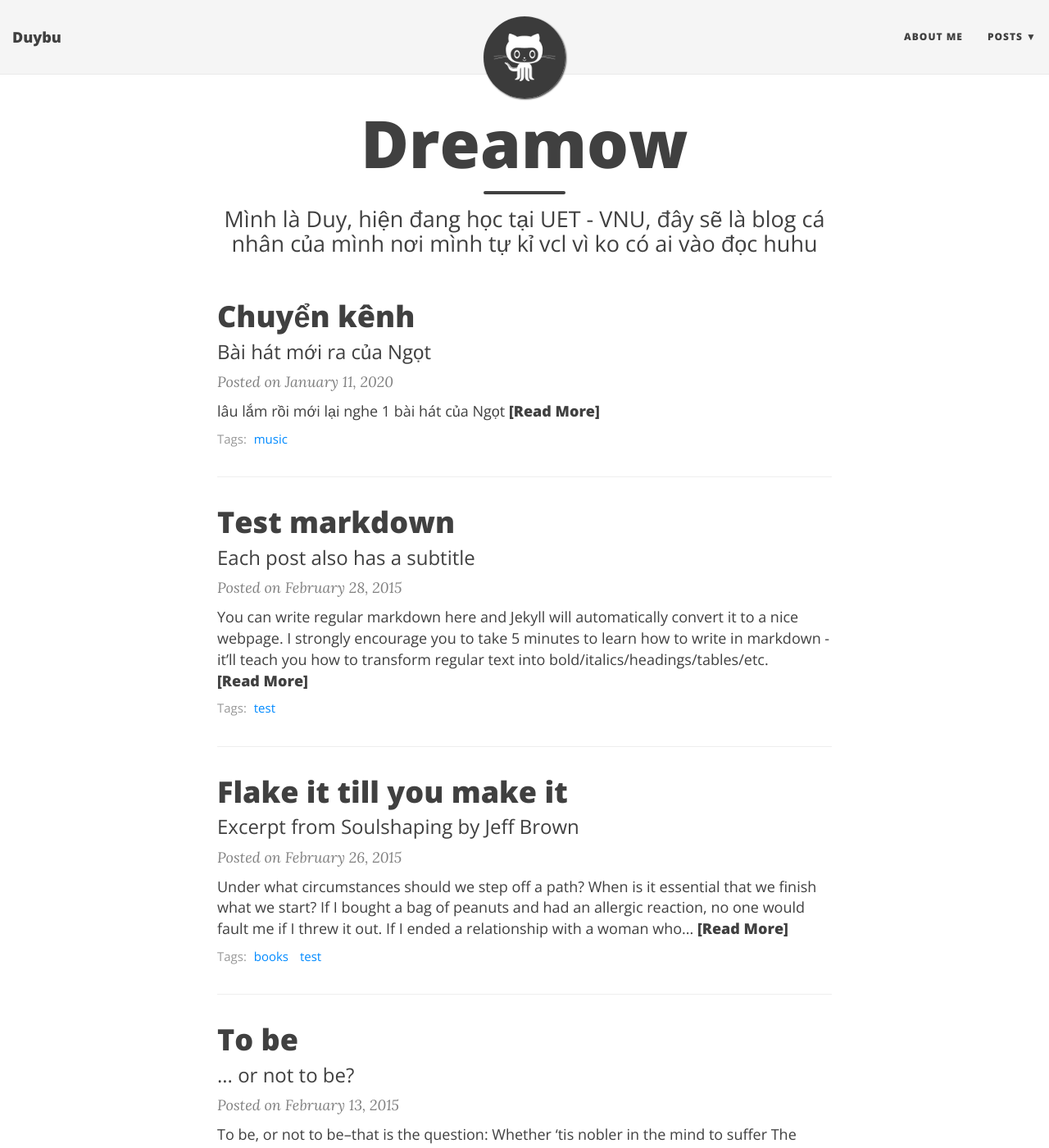
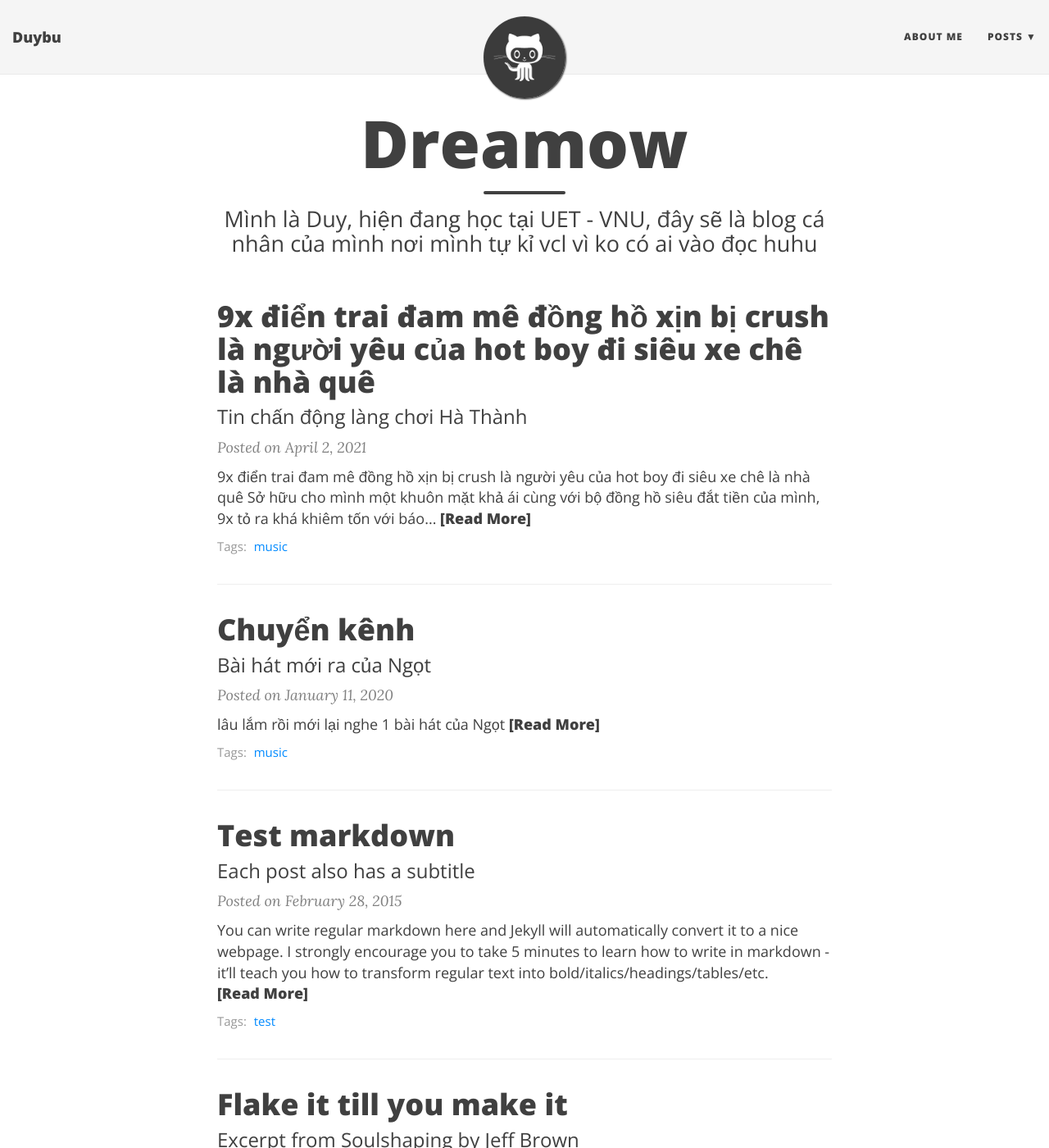
Before and after one commit to dreamow99/dreamow99.github.io, a Jekyll site: the page built from index.html, in a window 1280 px wide and 1400 px high. Shown: the whole window at 82% size. Built offline with Jekyll 4.4.1, drawn with Linux system fonts in a browser that asks for light colours; nearby versions of some CDN libraries; the list of posts is cut into pages by our own code; some of the changed text lies outside the part shown.

Commit message:
update blog

```diff
--- a/404.html
+++ b/404.html
@@ -5,8 +5,8 @@ permalink: /404.html
 ---
 
 <div class="text-center">
-  <h1>Whoops, this page doesn't exist.</h1>
-  <h1>Move along. (404 error)</h1>
+  <h1>Ơ đi đâu đấyyyyyyy</h1>
+  <h1>Quay lại đi =))) (404 error)</h1>
   <br/>
 
   <img src="{{ 'img/404-southpark.jpg' | relative_url }}" />
--- /dev/null
+++ b/_posts/2021-04-02-kim-ha.md
@@ -0,0 +1,14 @@
+---
+layout: post
+title: 9x điển trai đam mê đồng hồ xịn bị crush là người yêu của hot boy đi siêu xe chê là nhà quê
+subtitle: Tin chấn động làng chơi Hà Thành
+tags: [music]
+comments: true
+---
+# 9x điển trai đam mê đồng hồ xịn bị crush là người yêu của hot boy đi siêu xe chê là nhà quê
+Sở hữu cho mình một khuôn mặt khả ái cùng với bộ đồng hồ siêu đắt tiền của mình, 9x tỏ ra khá khiêm tốn với báo giới:
+"Mình thực ra cũng không quen biết gì Lynk Lee, nhưng cũng may mắn là có cơ duyên với việc sưu tầm đồng hồ, nếu để nói tự hào nhất có lẽ là lần thầy giáo mình trầm trồ trước con đồng hồ phake mà mình đeo khi đi học."
+Có lẽ ai là dân chơi Hưng Yên cũng sẽ biết mặt anh, nổi tiếng với vẻ ngoài điển trai và gu ăn mặc chất chơi người dơi của mình, Lê Kim Hà hiện nay đang thành công với công việc giáo viên dạy IELTS.
+"Thực ra mình đến với cái nghề này cũng là cái duyên, chứ mình vẫn yêu nhất là đồng hồ." - Hà nói.
+Là mơ ước của hàng ngàn cô gái, tuy nhiên Hà lại là một chàng trai sắt son với mối tình mà anh mãi không quên, chia sẻ trước phóng viên của chúng tôi, Hà xúc động:
+"Con đỉ chó đó, nó cậy nó có người yêu lương chăm triệu mà nó chê tôi là nhà quê, tôi đảm bảo với mọi người người yêu nó bán nó sang Trung Quốc cũng không đủ tiền mua đống đồng hồ của tôi"
--- a/aboutme.md
+++ b/aboutme.md
@@ -4,11 +4,7 @@ title: About me
 subtitle: Một chút giới thiệu cái nhể
 ---
 
-Mình là Duy, sinh viên năm ba, theo đuổi ngành CNTT với một ước mơ to lớn là trở nên thật ngầu mỗi khi viết code. Ở blog này mình sẽ:
-- Chia sẻ những kiến thức về lập trình mà mình biết (vì nói thật mình cũng chẳng hơn ai, biết cái gì thì chia sẻ cái ấy thui :v)
-- Văn vở xàm xí (vì thỉnh thoảng mình khá thích viết linh tinh)
-
-Vậy thui
+Chuyên trang blog về giới trẻ, về những dân chơi 9x cực kì dẹp trai xinh gái. Blog hàng đầu số 1 về ăn chơi giải trí và sống chất.
 
 ### wait... there's more
 
```
